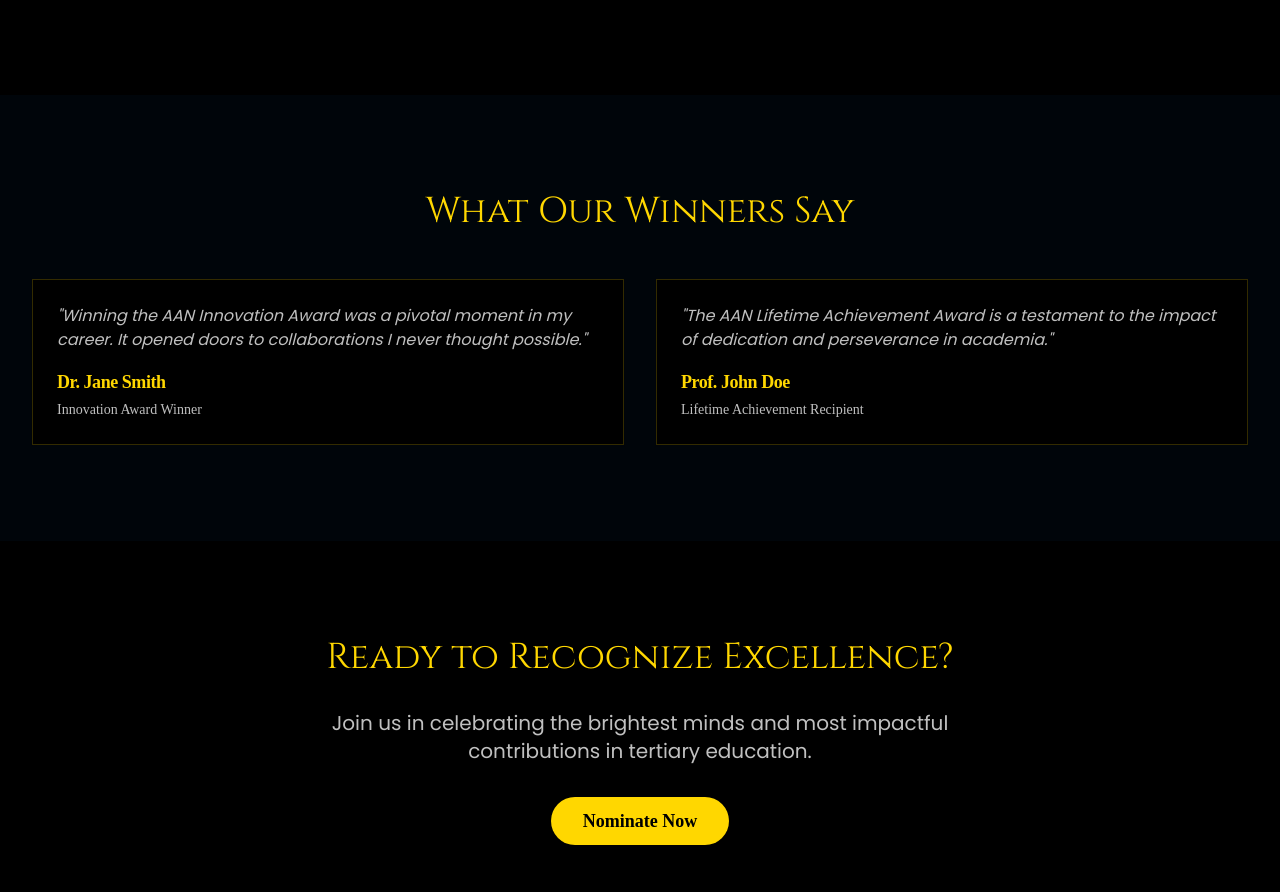
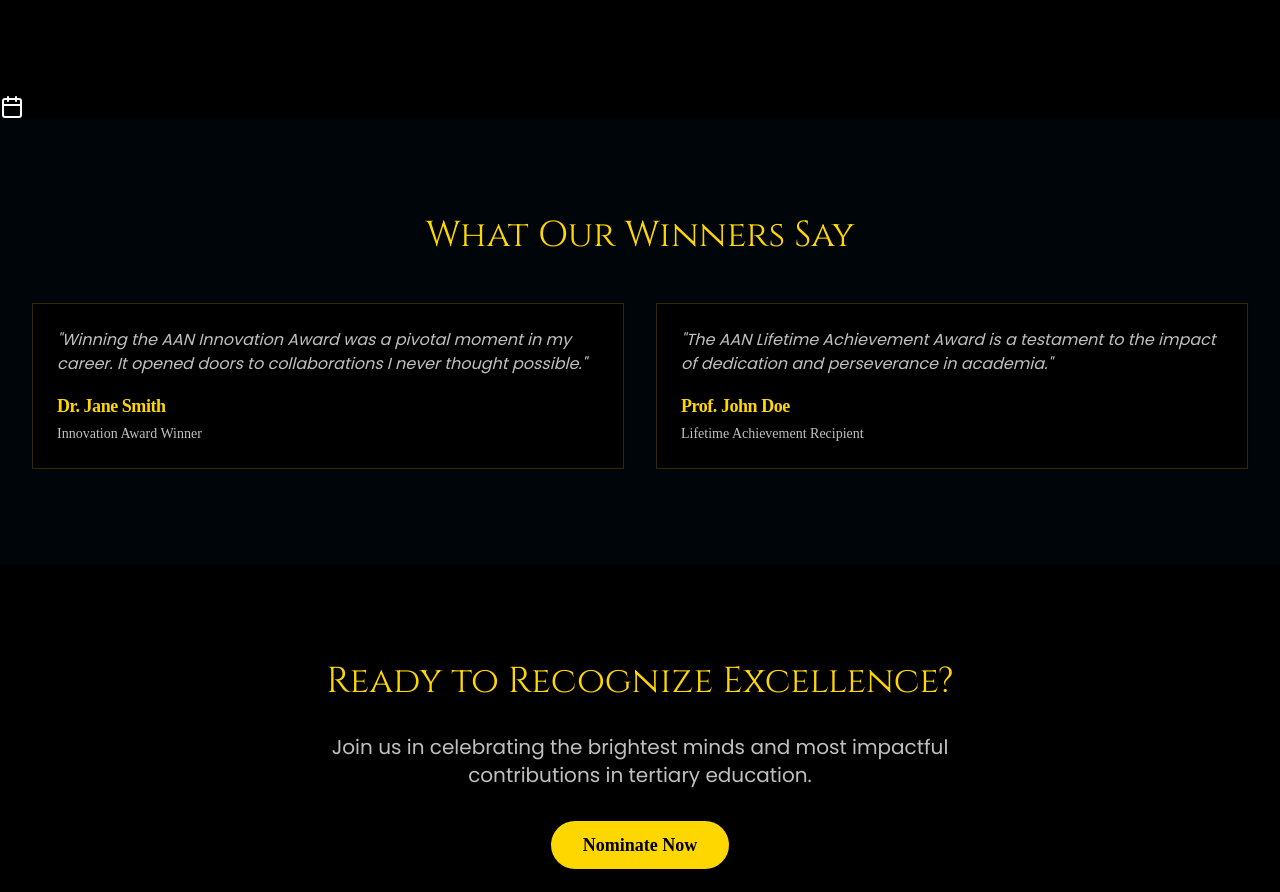
Before and after one commit to inside-aims/AIMS-Achievers-Network, a Next.js app: page / in a window 1280 px wide. Shown: the part 1953-2845 px from the top of the page. Built offline with nearby package versions, Linux system fonts and the light colour scheme.

Commit message:
update
update

```diff
--- a/src/app/(root)/page.tsx
+++ b/src/app/(root)/page.tsx
@@ -202,6 +202,9 @@
             </motion.div>
           </div>
         </section>
+        <section>
+          <Calendar/>
+        </section>
 
         {/* Testimonials */}
         <section className="bg-award-blue/10 py-24">
```
